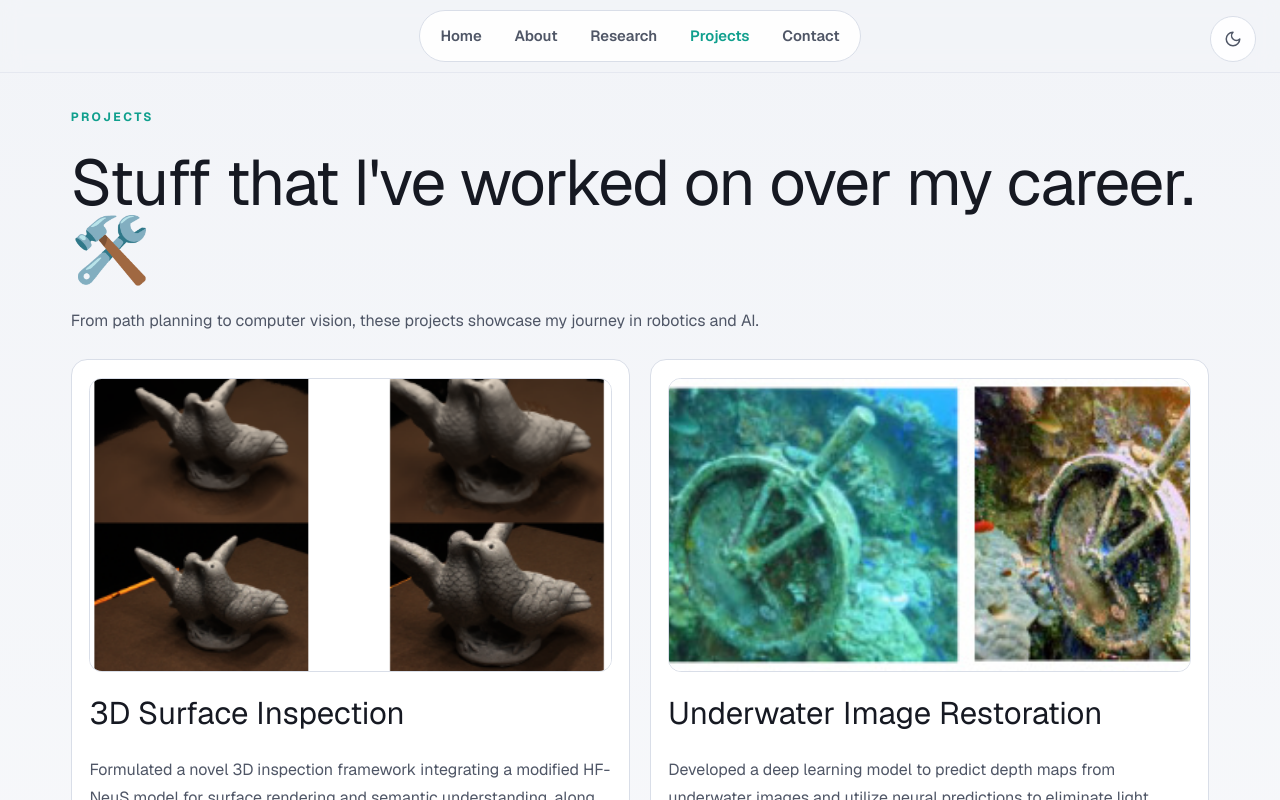
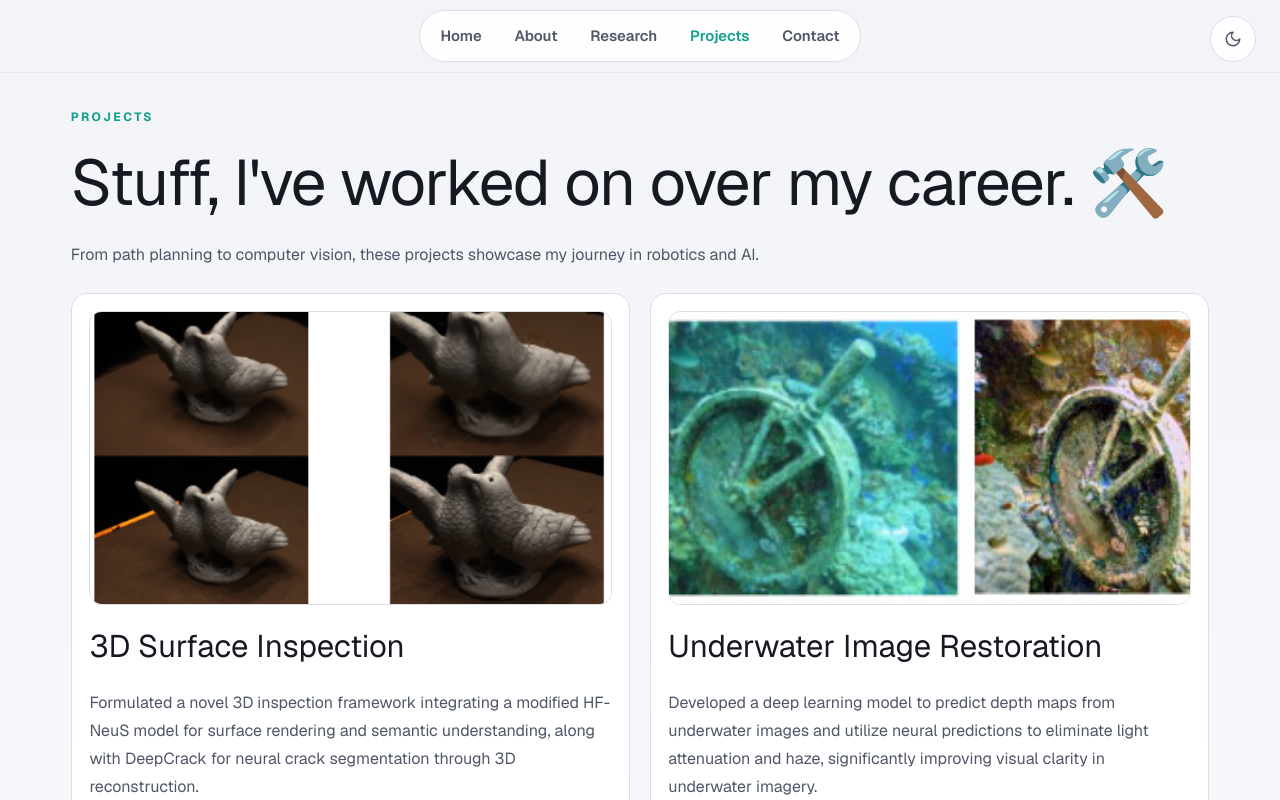
Before and after one commit to sandipsharan/sandipsharan.github.io, a Next.js app: page /projects in a window 1280 px wide. Shown: the top 800 px of the page. Built offline with nearby package versions, Linux system fonts and the light colour scheme.

Commit message:
[Fix] Fixed line issue

```diff
--- a/src/app/projects/page.jsx
+++ b/src/app/projects/page.jsx
@@ -6,7 +6,7 @@ export default function ProjectsPage() {
   return (
     <div className="page-stack">
       <p className="section-kicker">Projects</p>
-      <h1 className="page-title">Stuff that I&apos;ve worked on over my career. 🛠️</h1>
+      <h1 className="page-title">Stuff, I&apos;ve worked on over my career. 🛠️</h1>
       <p className="lead">
         From path planning to computer vision, these projects showcase my journey in robotics and AI.
       </p>
```
